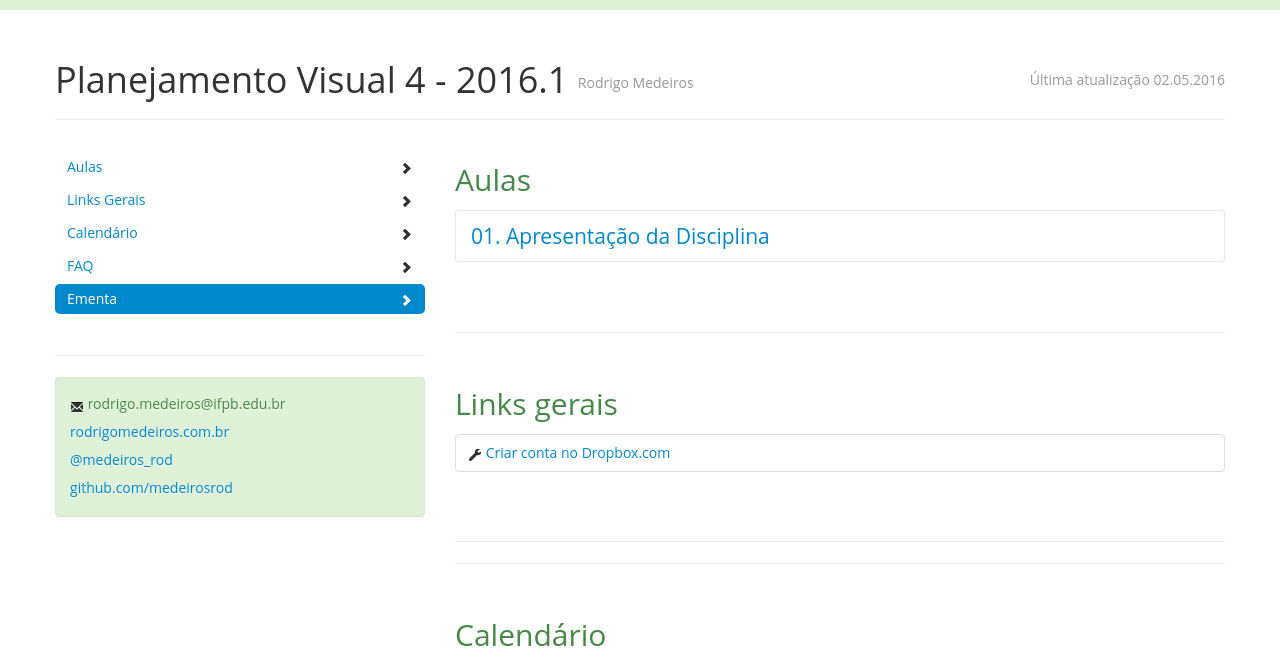
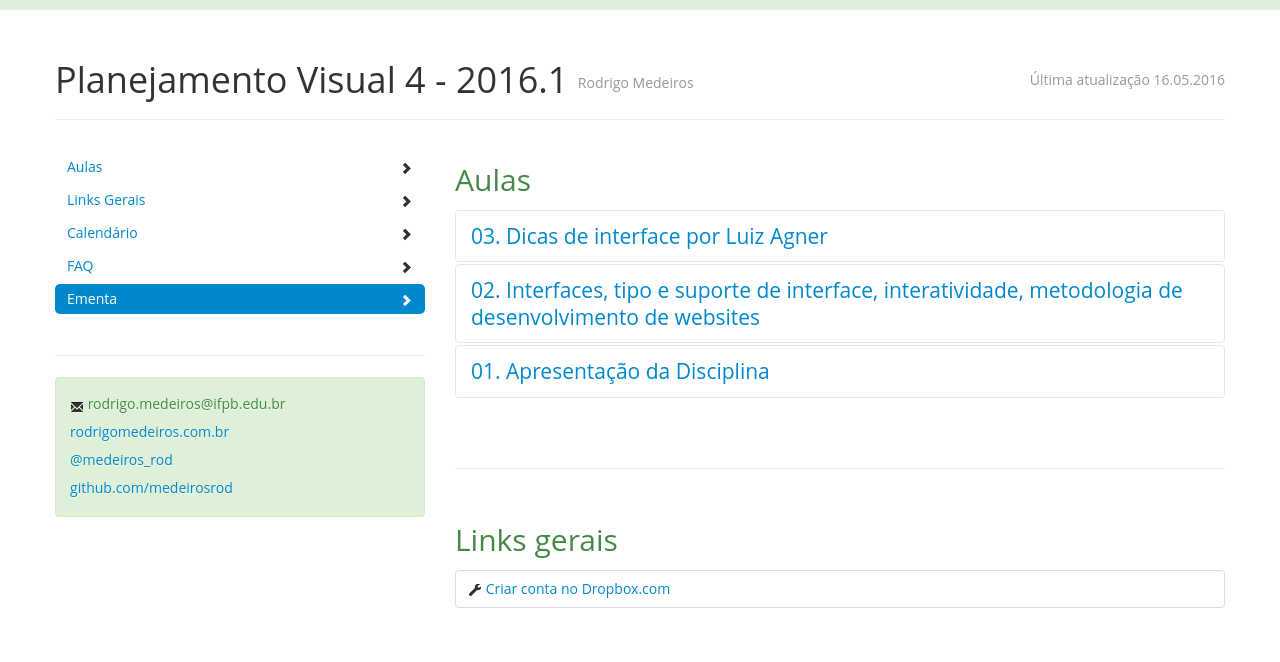
Before and after one commit to medeirosrod/pv4-2016.1, a plain HTML site: page index.html in a window 1280 px wide. Shown: the top 662 px of the page. Drawn offline with nearby package versions, Linux system fonts and the light colour scheme.

Commit message:
add 02 e 03

```diff
--- a/index.html
+++ b/index.html
@@ -24,7 +24,7 @@ Material desenvolvido e cedido por @rdmuniz para servir como base para os reposi
 
     <div class="container">
           <div class="page-header">
-            <h1> Planejamento Visual 4 -  2016.1 <small>Rodrigo Medeiros</small> <small class="pull-right">Última atualização 02.05.2016</small></h1>
+            <h1> Planejamento Visual 4 -  2016.1 <small>Rodrigo Medeiros</small> <small class="pull-right">Última atualização 16.05.2016</small></h1>
           </div>
 
       <div class="row" id="content">
@@ -189,27 +189,26 @@ Material desenvolvido e cedido por @rdmuniz para servir como base para os reposi
                     </div>
                   </div>
                 </div>
-
+-->
 
                  <div class="accordion-group">
                   <div class="accordion-heading">
                     <h3>
-                      <a class="accordion-toggle" data-toggle="collapse" data-parent="#accordionAulas" data-target="#aula-04">
-                      04. Dicas de interface por Luiz Agner
+                      <a class="accordion-toggle" data-toggle="collapse" data-parent="#accordionAulas" data-target="#aula-03">
+                      03. Dicas de interface por Luiz Agner
                       </a>
                     </h3>
                   </div>
 
-                  <div id="aula-04" class="accordion-body collapse">
+                  <div id="aula-03" class="accordion-body collapse">
                     <div class="accordion-inner">
                           <p class="pull-right">
-                            <a href="downloads/aula04.zip" class="btn btn-success btn-large"><i class="icon-download icon-white"></i> Baixar slides</a><br>
-                            <small>Versão de 18.01.2016</small>
+                            <a href="downloads/aula03.zip" class="btn btn-success btn-large"><i class="icon-download icon-white"></i> Baixar slides</a><br>
+                            <small>Versão de 16.05.2016</small>
                           </p>
                     </div>
                   </div>
                 </div>
-
 
                 <div class="accordion" id="accordionAulas">
 
@@ -226,11 +225,11 @@ Material desenvolvido e cedido por @rdmuniz para servir como base para os reposi
                     <div class="accordion-inner">
                           <p class="pull-right">
                             <a href="downloads/aula02.zip" class="btn btn-success btn-large"><i class="icon-download icon-white"></i> Baixar slides</a><br>
-                            <small>Versão de 12.12.2015</small>
+                            <small>Versão de 16.05.2016</small>
                           </p>
                     </div>
                   </div>
-                </div> -->
+                </div>
 
                <div class="accordion-group">
                   <div class="accordion-heading">
```
Also changed, not shown: 2 other files.
